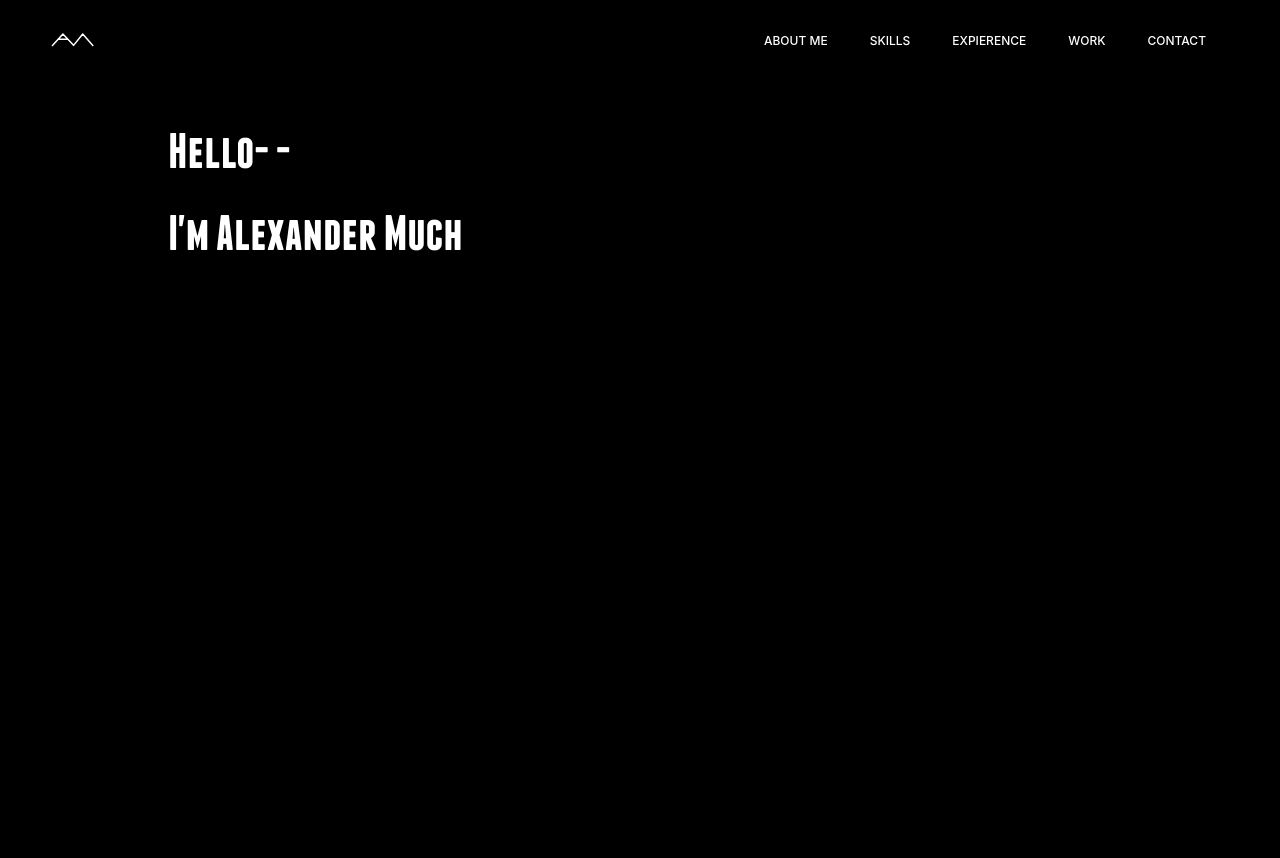
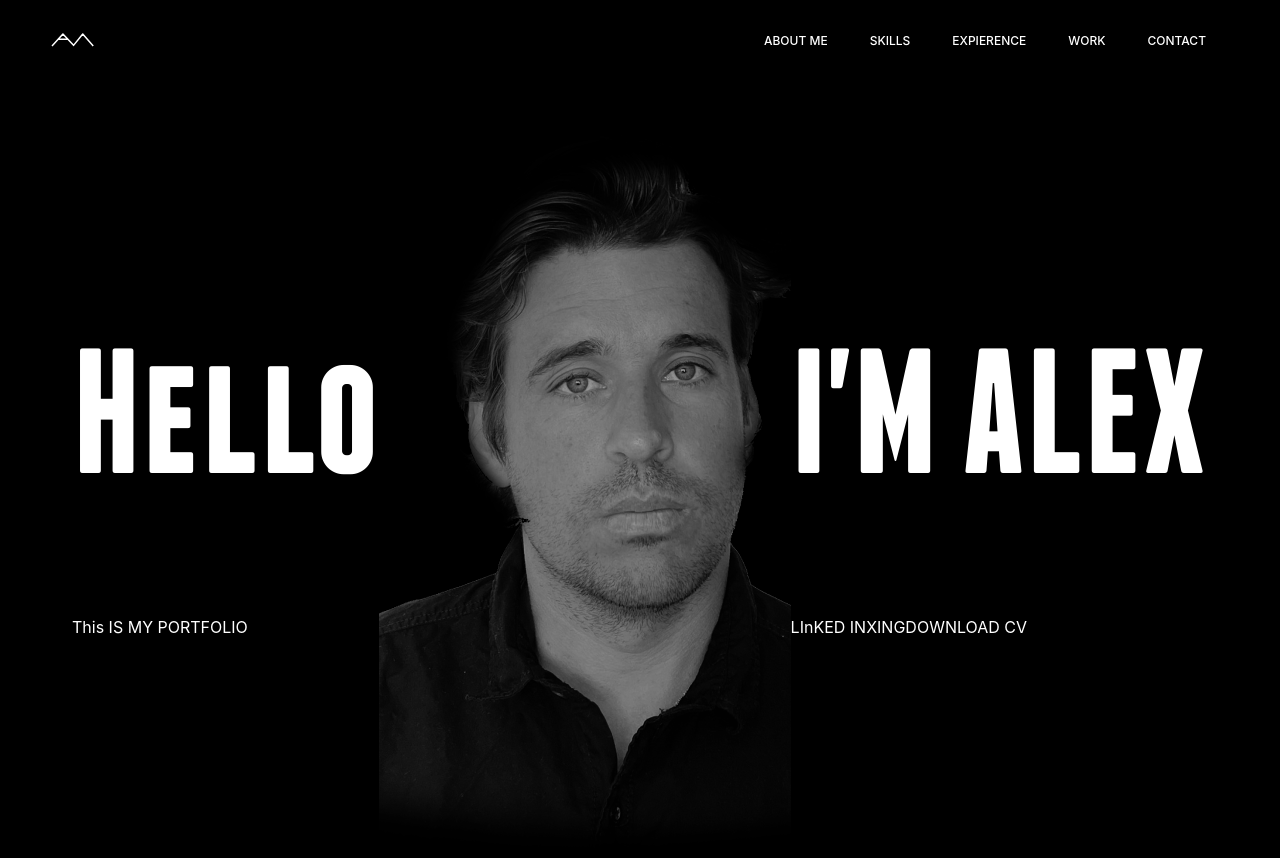
Before and after one commit to axmmxa/portfolio-website2-, a React (Create React App) app in the folder porfolio2/: page / in a window 1280 px wide. Shown: the top 858 px of the page. Before the commit the page ends 800 px from the top, so only its background shows below. Built offline with nearby package versions, Linux system fonts and the light colour scheme; a web font is replaced by a local one.

Commit message:
main component added

```diff
--- a/porfolio2/src/Components/Main.js
+++ b/porfolio2/src/Components/Main.js
@@ -4,8 +4,21 @@ import './styles/Main.css'
 const Main = () => {
   return (
     <div className='main'>
-      <h1>Hello- -</h1>
-      <h1>I'm Alexander Much</h1>
+
+      <div className='hello'>
+        <h1>Hello</h1>
+         <p>This IS MY PORTFOLIO</p>
+      </div>
+
+      <div className='myName'>
+        <h1>I'M ALEX</h1>
+        <div className='links'>
+          <a>LInKED IN</a>
+          <a>XING</a>
+          <a>DOWNLOAD CV</a>
+        </div>
+      </div>
+
     </div>
   )
 }
--- a/porfolio2/src/Components/styles/Main.css
+++ b/porfolio2/src/Components/styles/Main.css
@@ -1,11 +1,24 @@
 .main {
-    margin-top: 5rem;
-    margin-left: 10rem;
-    margin-right: 10rem;
-    color: white
+   height: 835px;
+    color: white;
+   background-image: url('../../images/profile-picture.png');
+   background-repeat: no-repeat;
+   background-position: center;
+   display: flex;
+   justify-content: space-between;
+   margin-right: 4rem;
+   margin-left: 4rem;
 }
 
 h1 {
     font-family: Franchise-Free-Bold;
-    font-size: 50px;
+    font-size: 178px;
 }
+
+.hello {
+    margin-top: 160px;
+}
+
+.myName {
+    margin-top: 160px;
+}
```
Also changed, not shown: porfolio2/src/images/profile-picture.png (added).
